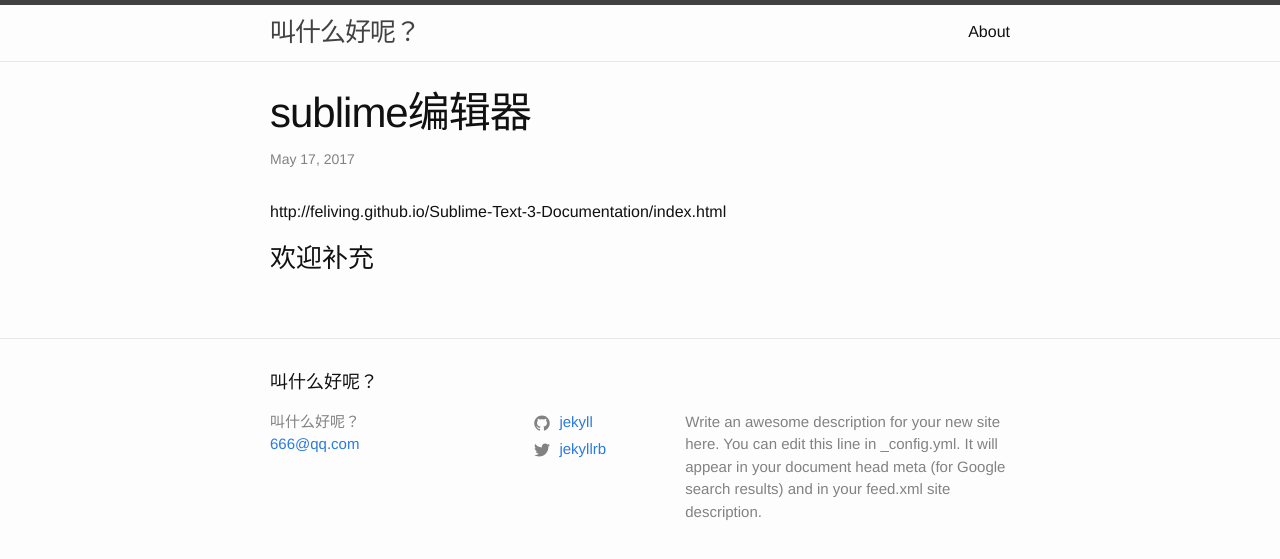
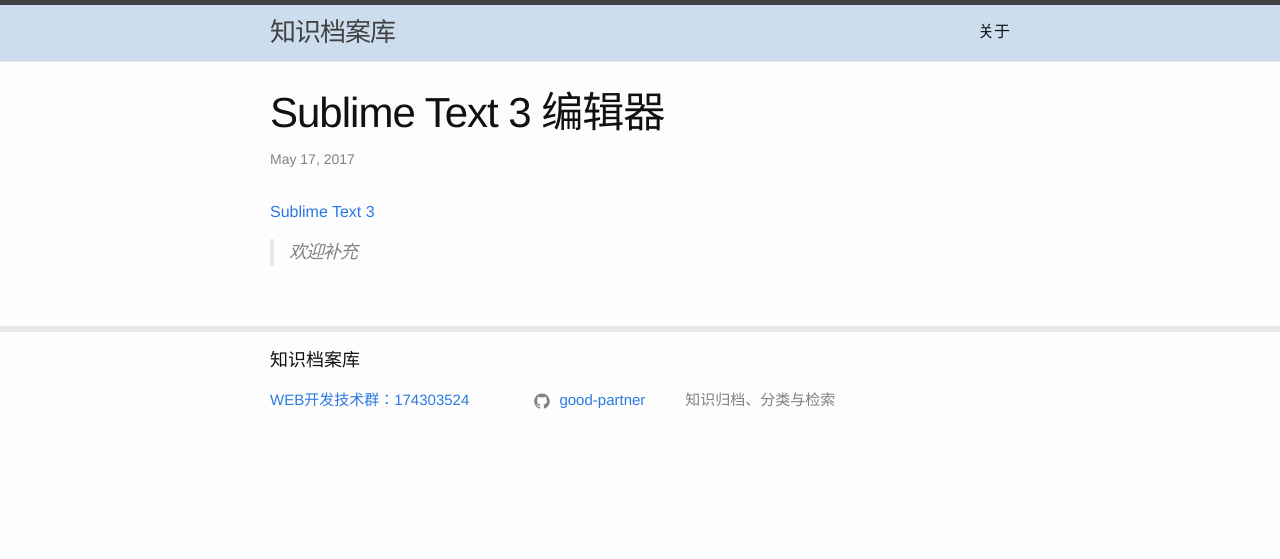
Before and after one commit to good-partner/good-partner.github.io, a Jekyll site: the page built from _posts/2017-05-17-sublime.md, in a window 1280 px wide. Shown: the top 559 px of the page. Built offline with Jekyll 4.4.1, drawn with Linux system fonts in a browser that asks for light colours.

Commit message:
modify theme

```diff
--- a/_config.yml
+++ b/_config.yml
@@ -13,16 +13,18 @@
 # you will see them accessed via {{ site.title }}, {{ site.email }}, and so on.
 # You can create any custom variable you would like, and they will be accessible
 # in the templates via {{ site.myvariable }}.
-title: 叫什么好呢？
-email: 666@qq.com
+title: 知识档案库
+#email: 666666@qq.com
+qq_club: 174303524
+qq_club_url: https://jq.qq.com/?_wv=1027&k=49vSxGX
+
 description: > # this means to ignore newlines until "baseurl:"
-  Write an awesome description for your new site here. You can edit this
-  line in _config.yml. It will appear in your document head meta (for
-  Google search results) and in your feed.xml site description.
+  知识归档、分类与检索
 baseurl: "" # the subpath of your site, e.g. /blog
-url: "" # the base hostname & protocol for your site, e.g. http://example.com
-twitter_username: jekyllrb
-github_username:  jekyll
+url: "http://good-partner.github.io" # the base hostname & protocol for your site, e.g. http://example.com
+
+#twitter_username: jekyllrb
+github_username:  good-partner
 
 # Build settings
 markdown: kramdown
--- a/_includes/footer.html
+++ b/_includes/footer.html
@@ -8,15 +8,18 @@
       <div class="footer-col footer-col-1">
         <ul class="contact-list">
           <li>
-            {% if site.author %}
-              {{ site.author | escape }}
-            {% else %}
-              {{ site.title | escape }}
-            {% endif %}
+
             </li>
             {% if site.email %}
             <li><a href="mailto:{{ site.email }}">{{ site.email }}</a></li>
             {% endif %}
+            </li>
+
+            {% if site.qq_club %}
+            <li><a href="{{ site.qq_club_url }}">WEB开发技术群：{{ site.qq_club }}</a></li>
+            {% endif %}
+
+
         </ul>
       </div>
 
--- a/_layouts/home.html
+++ b/_layouts/home.html
@@ -4,7 +4,7 @@
 
 <div class="home">
 
-  <h1 class="page-heading">Posts</h1>
+  <h1 class="page-heading">文章列表</h1>
 
   {{ content }}
 
--- a/_posts/2017-05-17-sublime.md
+++ b/_posts/2017-05-17-sublime.md
@@ -1,10 +1,15 @@
 ---
 layout: post
-title:  "sublime编辑器"
+title:  "Sublime Text 3 编辑器"
 date:   2017-05-17 12:00:10 +0800
 categories: jekyll update
 ---
 
-http://feliving.github.io/Sublime-Text-3-Documentation/index.html
 
-### 欢迎补充
+[Sublime Text 3][Sublime-Text-3]
+
+> 欢迎补充
+
+
+
+[Sublime-Text-3]: https://talk.jekyllrb.com/
--- a/_sass/minima/_layout.scss
+++ b/_sass/minima/_layout.scss
@@ -8,6 +8,7 @@
 
   // Positioning context for the mobile navigation icon
   position: relative;
+  background: #cde;
 }
 
 .site-title {
@@ -106,8 +107,9 @@
  * Site footer
  */
 .site-footer {
-  border-top: 1px solid $grey-color-light;
-  padding: $spacing-unit 0;
+  border-top: 6px solid $grey-color-light;
+  padding-top: $spacing-unit / 2 ;
+  // background: #cde;
 }
 
 .footer-heading {
--- a/about.md
+++ b/about.md
@@ -1,6 +1,6 @@
 ---
 layout: page
-title: About
+title: 关于
 permalink: /about/
 ---
 
```
